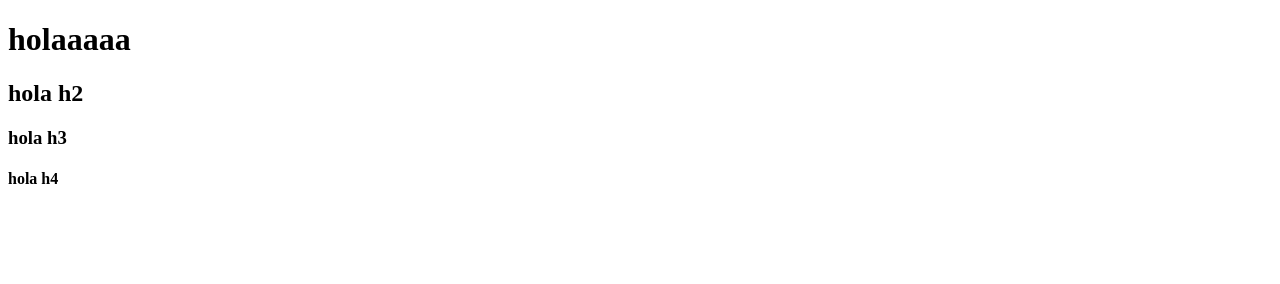
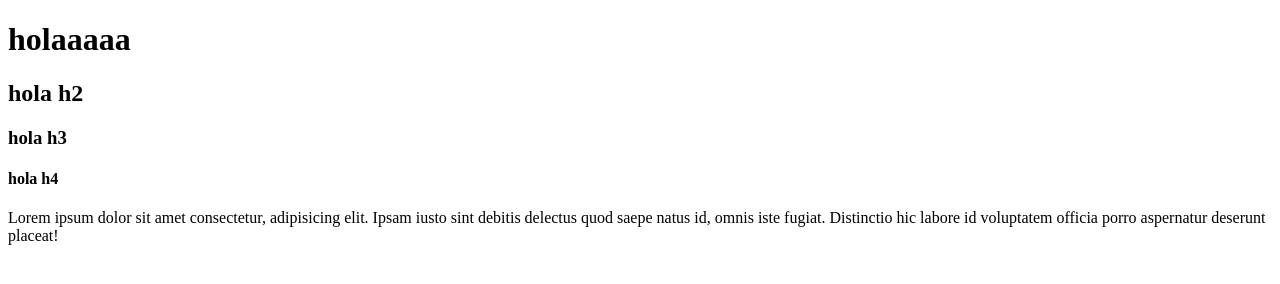
Before and after one commit to javiergit1002/git-eliminar1, a plain HTML site: page index.html in a window 1280 px wide. Drawn offline with Linux system fonts and the light colour scheme.

Commit message:
add parrafo

```diff
--- a/index.html
+++ b/index.html
@@ -11,5 +11,10 @@
     <h2>hola h2</h2>
     <h3>hola h3</h3>
     <h4>hola h4</h4>
+    <p>
+      Lorem ipsum dolor sit amet consectetur, adipisicing elit. Ipsam iusto sint
+      debitis delectus quod saepe natus id, omnis iste fugiat. Distinctio hic
+      labore id voluptatem officia porro aspernatur deserunt placeat!
+    </p>
   </body>
 </html>
```
